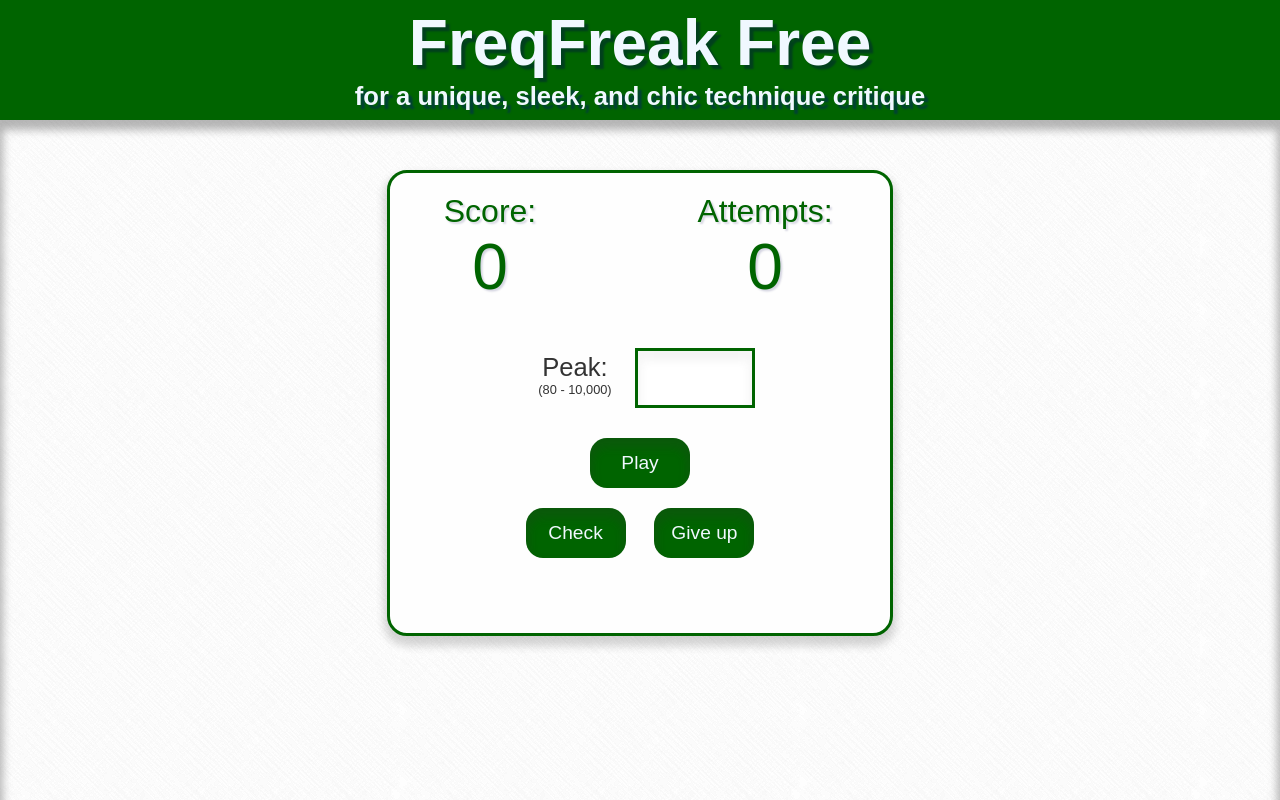
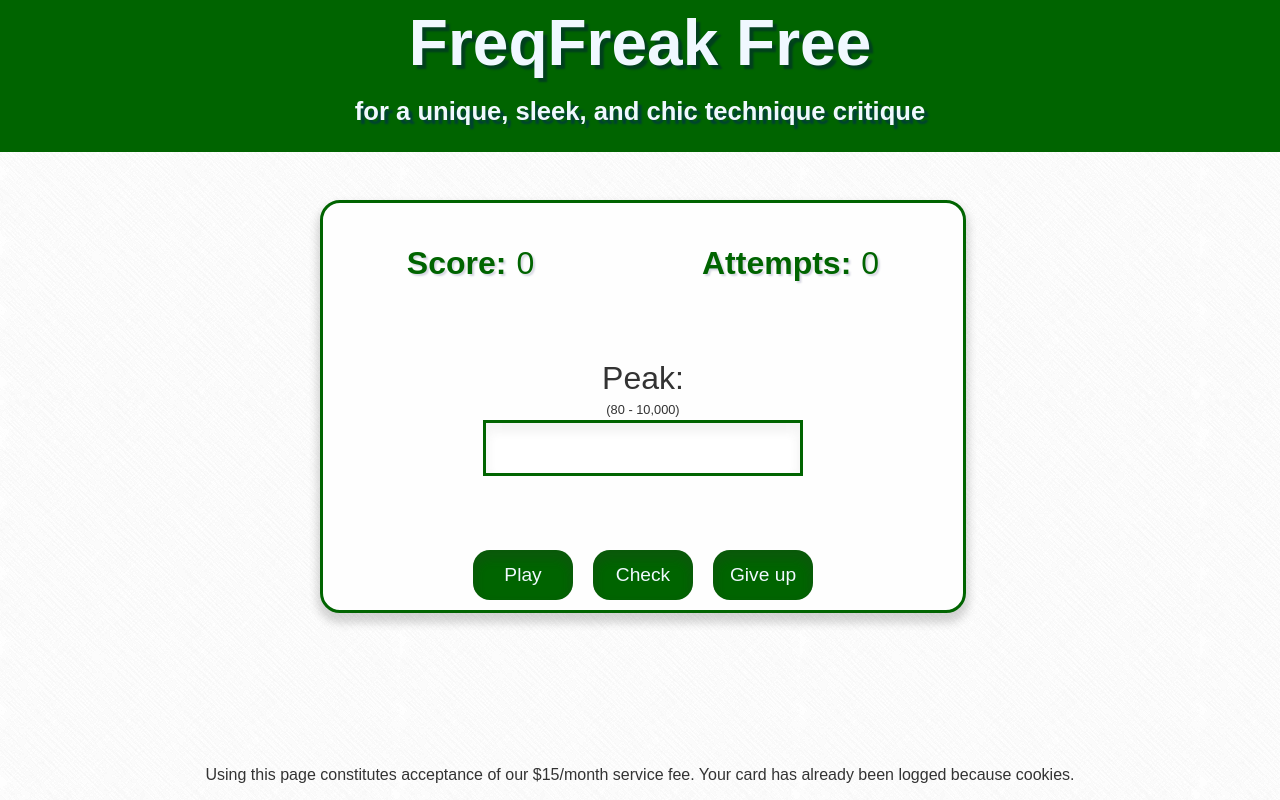
Before and after one commit to dajxd/FreqFreakFree, a plain HTML site: page index.html in a window 1280 px wide. Drawn offline with nearby package versions, Linux system fonts and the light colour scheme.

Commit message:
Catching up to personal-site repo

```diff
--- a/index.html
+++ b/index.html
@@ -20,14 +20,17 @@
     <div id="title">
         <h1>FreqFreak Free</h1>
         <br>
-        <h3>for a unique, sleek, and chic technique critique</h3></div>
-    <div id="nottitle">
+        <h3>for a unique, sleek, and chic technique critique</h3>
+    </div>
+
     <div id="appbox">
-            <div id="scorediv">Score:
+        <div id="apptop">
+            <div id="scorediv"><h2>Score:</h2>
                 <p id="score">0</p>
             </div>
-            <div id="triesdiv">Attempts:
+            <div id="triesdiv"><h2>Attempts:</h2>
                 <p id="tries">0</p>
+            </div>
         </div>
         <div id="allplayers">
             <div id="eqed" class="player">
@@ -39,19 +42,24 @@
         </div>
         <div id="answerdiv">
             <form action="javascript:checkAnswer()">
+                <!-- <div id="divinform"> -->
                 <p>Peak:</p>
-                    <p class="little">(80 - 10,000)</p>
-                    <input type="text" id="answer" maxlength="5"> </form>
+                <a class="little">(80 - 10,000)</a>
+                <input type="text" id="answer" maxlength="5">
+                <!-- </div> -->
+            </form>
+            <div id="buttons">
             <button name="replay" id="replay" onclick="rePlay()">Play</button>
             <br/>
             <button name="go" onclick="checkAnswer()">Check</button>
             <button name="give" id="give" onclick="giveUp()">Give up</button>
         </div>
         </div>
+
+
+    </div>
     <div id="footer">
-            <p><b>Don't miss out on <a href="http://www.davemcnamara.com/sks/synth">Shitty Synth!</a> </b>
-                <br>Using this page constitutes acceptance of our $15/month service fee. Your card has already been logged because cookies.</p>
-        </div>
+        <p>Using this page constitutes acceptance of our $15/month service fee. Your card has already been logged because cookies.</p>
     </div>
     <script src="script.js" type="text/javascript"></script>
 </body>
--- a/style.css
+++ b/style.css
@@ -3,19 +3,18 @@ body {
     font-size: 2em;
     color: #333333;
     margin: 0;
-    min-width: 590px;
-    min-height: 700px;
     background-image: url(crossword.png);
 }
 
+
 #appbox {
     background-color: #fefefe;
-    width: 500px;
-    height: 450px;
+    position: absolute;
+    width: 50%;
+    /* height: 450px; */
     border: 3px solid darkgreen;
-    margin-left: auto;
-    margin-right: auto;
-    margin-top: 0;
+    left: 25%;
+    top: 25%;
     padding-top: 10px;
     border-radius: 20px;
     -webkit-box-shadow: 0 7px 8px 3px rgba(50, 50, 50, 0.2);
@@ -27,74 +26,56 @@ body {
     display: none;
 }
 
-#triesdiv {
-    display: block;
-    text-align: center;
-    margin-left: 60%;
-    margin-top: -130px;
-    width: 150px;
-    height: 120px;
-    padding-top: 10px;
+#apptop {
+    display: flex;
+    flex-wrap: wrap;
+    justify-content: space-around;
+    flex-direction: row;
+}
+#triesdiv, #scorediv {
+    display: flex;
+    flex-wrap:nowrap;
+    align-items: center;
+    justify-content:stretch;
+    flex-direction: row;
+    /* min-width: 86px; */
+    /* width: auto; */
+    height: auto;
     color: darkgreen;
     text-shadow: 2px 2px 2px rgba(0, 0, 80, 0.16);
 }
 
-#triesdiv p {
-    font-size: 2em;
-    margin-top: 0;
+#score, #tries {
+    margin-left: 10px;
 }
 
-#scorediv {
-    display: block;
-    text-align: center;
-    margin-left: 5%;
-    width: 150px;
-    height: 120px;
-    padding-top: 10px;
-    color: darkgreen;
-    text-shadow: 2px 2px 2px rgba(0, 0, 80, 0.16);
-}
-
-#scorediv p {
-    font-size: 2em;
-    margin-top: 0;
-}
-
-#nottitle {
-    -webkit-box-shadow: inset 0 7px 8px 3px rgba(50, 50, 50, 0.35);
-    -moz-box-shadow: inset 0 7px 8px 3px rgba(50, 50, 50, 0.35);
-    box-shadow: inset 0 7px 8px 3px rgba(50, 50, 50, 0.35);
-    height: 85%;
-    width: 100%;
-    padding-top: 50px;
-    position: absolute;
-}
 
 #title {
     text-align: center;
     line-height: 0;
     background-color: darkgreen;
-    height: 15%;
-    margin-top: -30px;
-    padding-top: 30px;
+    padding-bottom: 15px;
     color: aliceblue;
-    min-height: 120px;
+    display: flex;
+    flex-wrap: wrap;
+    justify-content: center;
+    align-content: center;
+    flex-direction: column;
 }
 
 #title h1 {
     text-shadow: 4px 4px 2px rgba(0, 0, 80, 0.36);
 }
 
+h2 {
+    font-size:1em;
+}
 h3 {
     font-size: .8em;
-    margin: 10px;
     text-shadow: 4px 4px 2px rgba(0, 0, 150, 0.36);
 }
 
-p {
-    margin-bottom: 10px;
-    font-size: .8em;
-}
+
 
 #answer {
     -webkit-box-shadow: inset 0 7px 8px 3px rgba(50, 50, 50, 0.05);
@@ -104,25 +85,20 @@ p {
 }
 
 #answerdiv {
-    position: relative;
-    width: 66%;
-    margin-top: 40px;
-    margin-left: 17%;
-    margin-right: 17%;
-    text-align: center;
+    display: flex;
+    margin-top: 5%;
+    flex-flow: column;
+    align-content: center;
+    justify-content: center;
 }
 
-#answerdiv p {
-    margin: 0 130px 0 0;
+
+.little {
+    font-size: .4em;
+    margin-bottom: 10px;
 }
 
-#answerdiv input {
-    margin: -49px 20 20 130px;
-    height: 60px;
-    width: 120px;
-    font-size: 1.3em;
-    text-align: center;
-}
+
 
 button {
     margin: 10px;
@@ -138,14 +114,31 @@ button {
     box-shadow: inset 0 7px 8px 3px rgba(50, 50, 50, 0.2);
 }
 
-#answerdiv form {
-    margin: 0;
+#buttons {
+    margin-top: 10%;
+    display: flex;
+    /* width: 50%; */
+    flex-wrap:wrap;
+    flex-flow:wrap;
+    align-content: center;
+    justify-content: center;
+}
+#answerdiv input {
+
+    font-size: 1.3em;
+    text-align: center;
 }
 
-.little {
-    font-size: .4em;
+form {
+    text-align: center;
+    line-height: 0;
+    display: flex;
+    width: 50%;
+    margin: 0 auto;
+    flex-flow: column;
+    align-content: center;
+    justify-content: center;
 }
-
 #perfect,
 #good,
 #freq,
@@ -182,3 +175,17 @@ button {
     bottom: 0;
     text-align: center;
 }
+
+@media only screen and (max-width: 580px) {
+    h3 {
+        display: none;
+    }
+    #title h1 {
+        font-size: 1em;
+    }
+    #appbox {
+        width: 95%;
+        left:2.5%;
+        right:2.5%;
+    }
+  }
```
Also changed, not shown: script.js (line endings or trailing spaces), 1 other file. Lines whose indentation alone changed are shown as unchanged.
